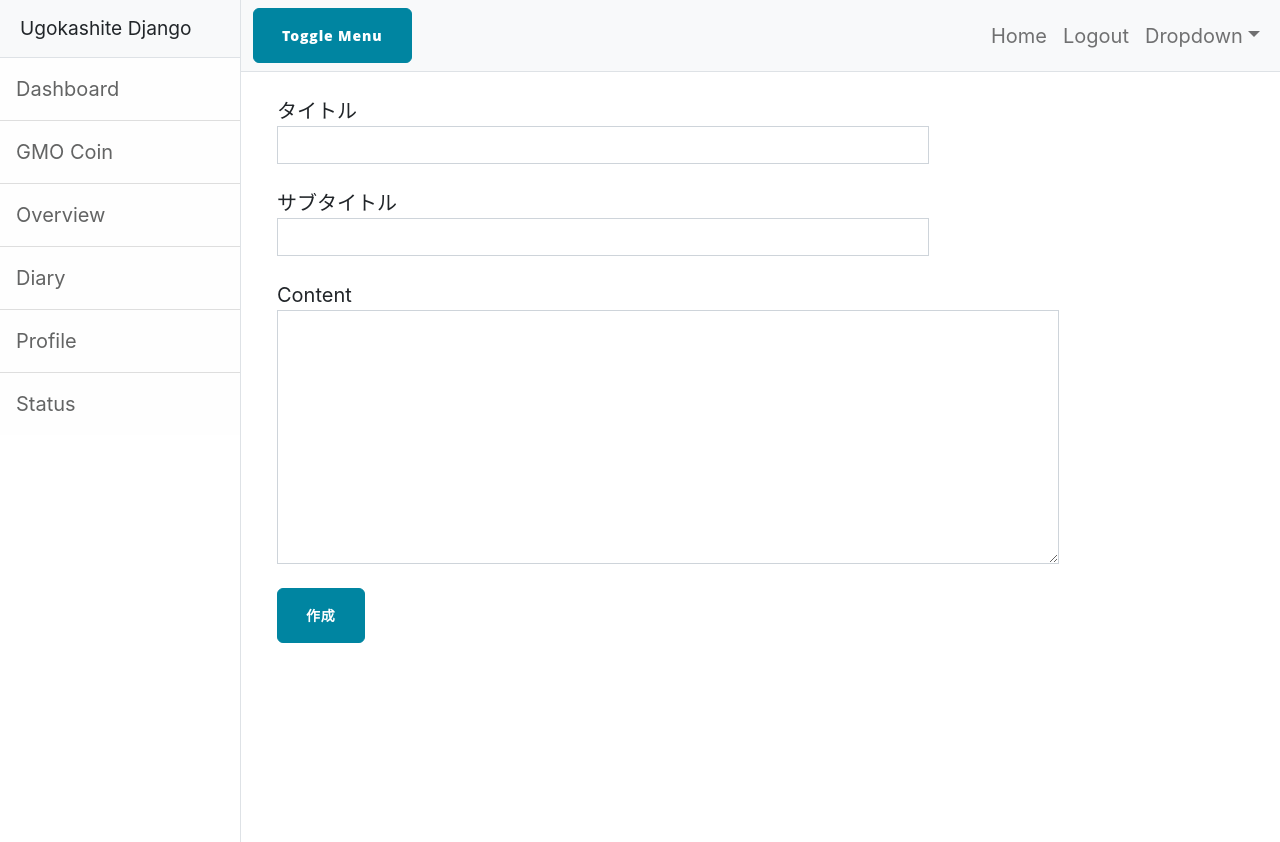
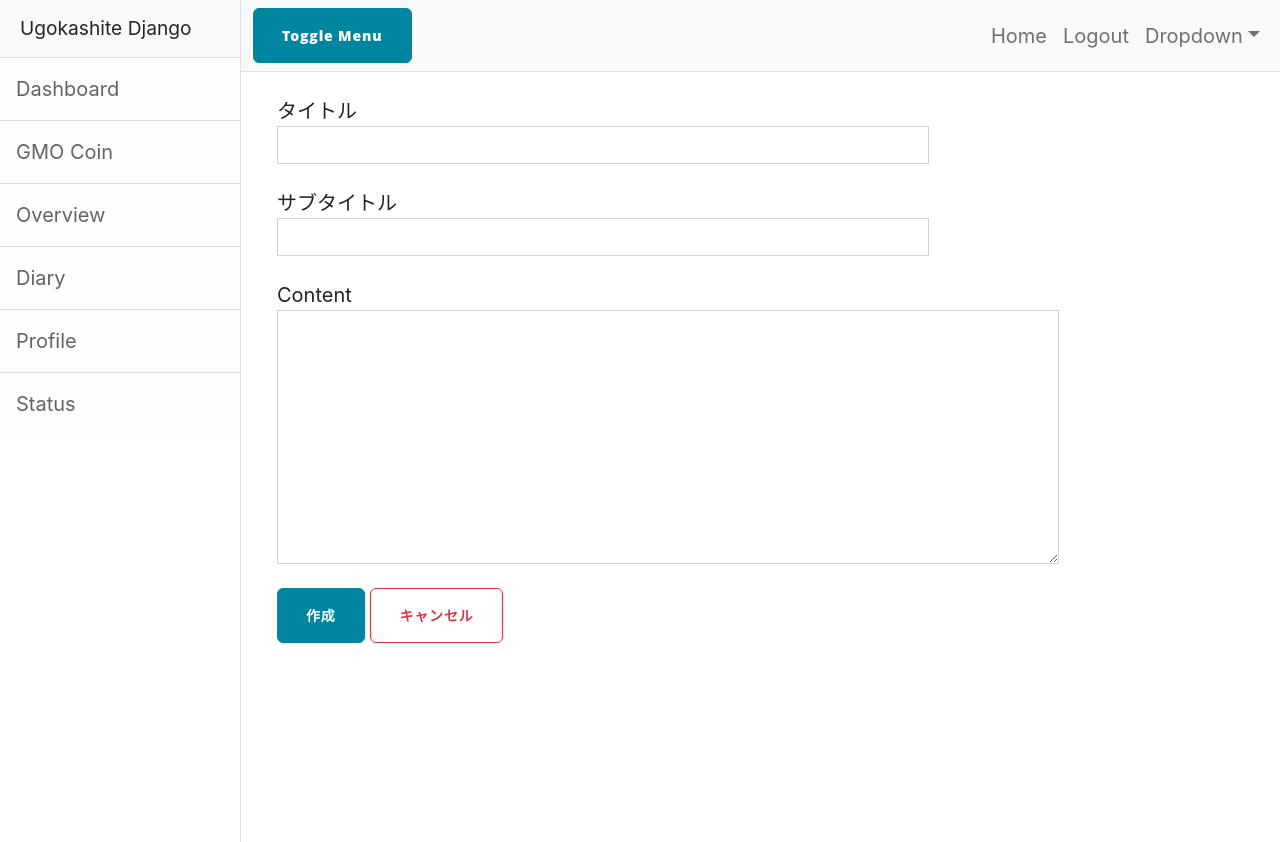
Before and after one commit to tker-78/Portfolio_v1, a Django app: page /diary-create/ in a window 1280 px wide. Shown: the top 842 px of the page. Run offline with Django 5.2, Linux system fonts and the light colour scheme; the visitor is signed in with stand-in values (Sample User, id 1); some libraries are stand-ins or nearby versions.

Commit message:
adding cancel button in diary_create

```diff
--- a/diary/templates/diary_create.html
+++ b/diary/templates/diary_create.html
@@ -24,6 +24,7 @@
                 </div>
 
                 <button class="btn btn-primary" type="submit">作成</button>
+                <a class="btn btn-outline-danger" href="{% url 'diary:diary' %}">キャンセル</a>
             </form>
         </div>
     </div>
```
